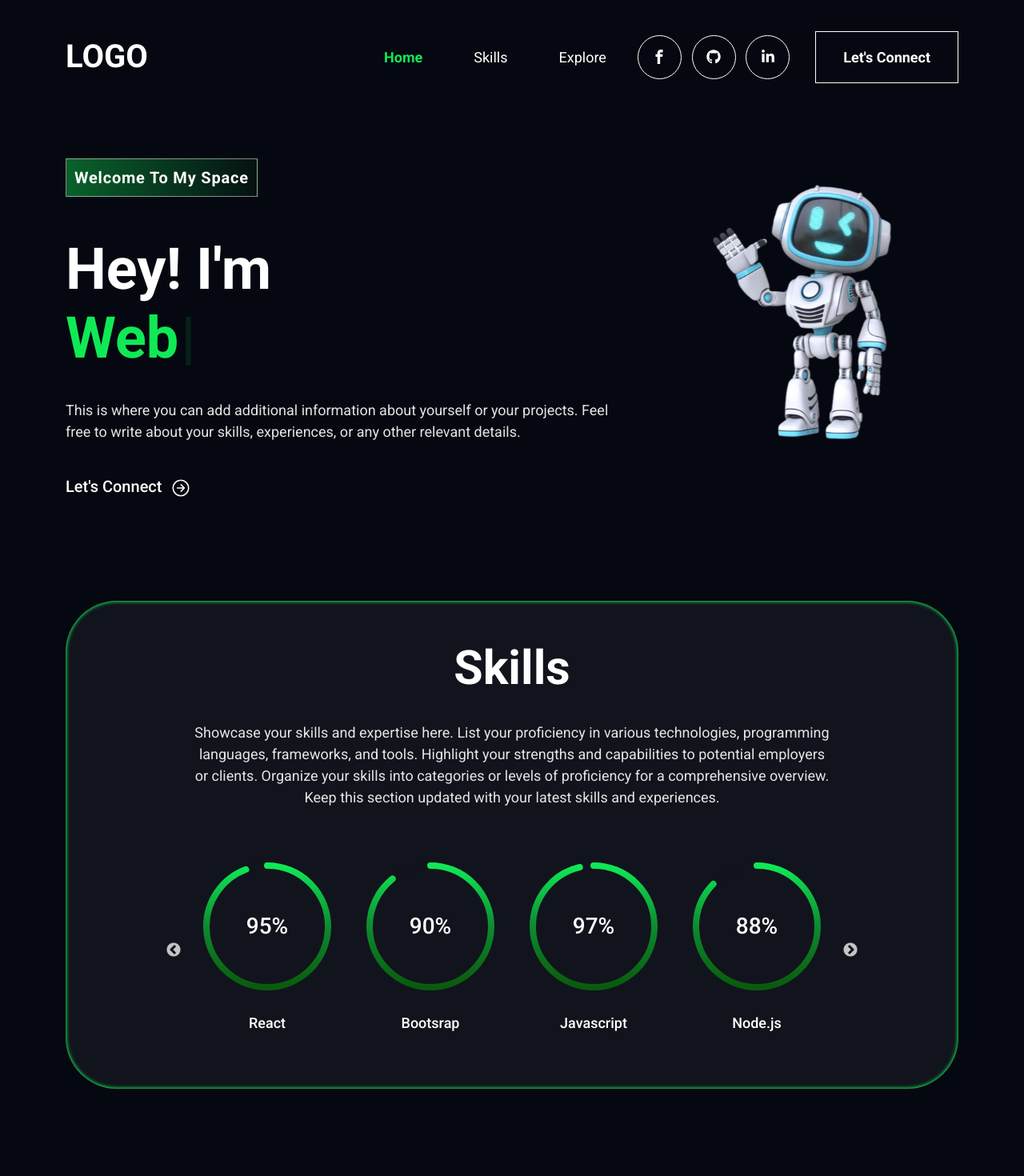
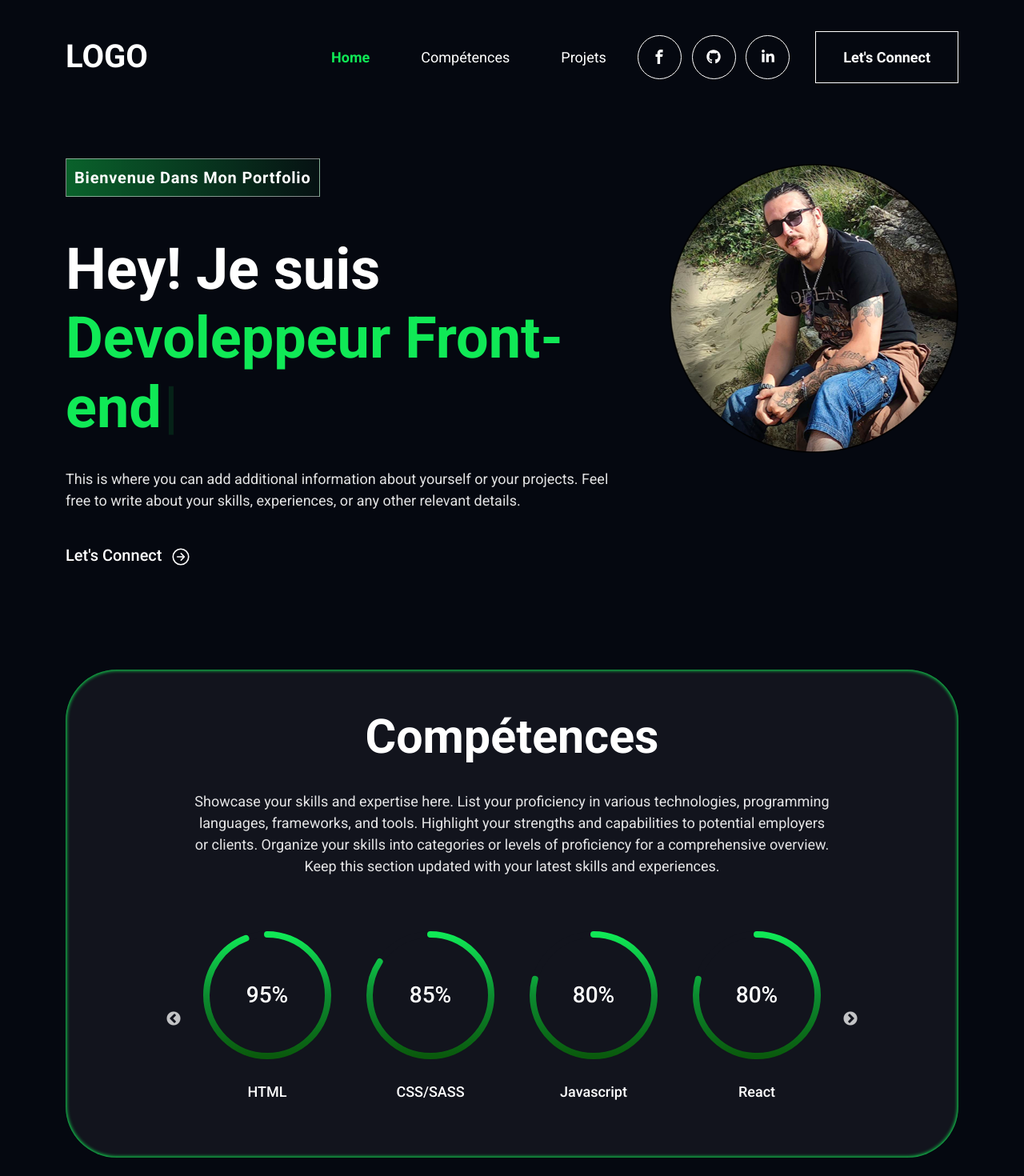
Before and after one commit to lozor41/Portfolio, a React (Create React App) app: page / in a window 1280 px wide. Shown: the top 1470 px of the page at 80% size. Built offline with nearby package versions, Linux system fonts and the light colour scheme.

Commit message:
First modif

```diff
--- a/src/components/Header.js
+++ b/src/components/Header.js
@@ -45,13 +45,13 @@ export default function Header() {
                                 className={activeLink === 'skills' ? "active links" : "links"}
                                 href="#skills"
                                 onClick={() => linkClick('skills')}>
-                                Skills
+                                Compétences
                             </Nav.Link>
                             <Nav.Link
                                 className={activeLink === 'explore' ? "active links" : "links"}
                                 href="#explore"
                                 onClick={() => linkClick('explore')}>
-                                Explore
+                                Projets
                             </Nav.Link>
                         </Nav>
                         <Nav className="social-icons">
--- a/src/components/Home.js
+++ b/src/components/Home.js
@@ -1,14 +1,14 @@
 import React from 'react'
-import homeImg from '../assets/robo-wave-removebg-preview.png'
+import homeImg from '../assets/Pierrerond512.png'
 import { useTypewriter, Cursor } from 'react-simple-typewriter'
 import { IoArrowForwardCircleOutline } from "react-icons/io5";
 
 
 export default function Home() {
     const [text] = useTypewriter({
-        words: ['Maher Ahmed', 'Web Developer', 'Front End Developer'],
+        words: ['Pierre Delvacque', 'Devoleppeur Front-end'],
         loop: {},
-        typeSpeed: 80
+        typeSpeed: 60
     })
 
     return (
@@ -17,8 +17,8 @@ export default function Home() {
                 <div className='row g-3'>
                     <div className='col-lg-8 col-12'>
                         <div className='main-text'>
-                            <span className='welcome'>Welcome to my space</span>
-                            <h1>Hey! I'm <br />
+                            <span className='welcome'>Bienvenue dans mon portfolio</span>
+                            <h1>Hey! Je suis <br />
                                 <span> {text}</span>
                                 <span><Cursor /></span>
                             </h1>
--- a/src/components/Skills.js
+++ b/src/components/Skills.js
@@ -39,7 +39,7 @@ export default function Skills() {
         <section id='skills'>
             <div className="container">
                 <div className='skills-container'>
-                    <h2>Skills</h2>
+                    <h2>Compétences</h2>
                     <p>Showcase your skills and expertise here. List your proficiency in various technologies, programming languages, frameworks, and tools.
                         Highlight your strengths and capabilities to potential employers or clients.
                         Organize your skills into categories or levels of proficiency for a comprehensive overview.
@@ -62,13 +62,13 @@ export default function Skills() {
                                         }}
                                     />
                                 </div>
-                                <h5>React</h5>
+                                <h5>HTML</h5>
                             </div>
                             <div className="item">
                                 <div className='cir-bar cir-bar-size'>
-                                    <h3>90%</h3>
+                                    <h3>85%</h3>
                                     <Circle
-                                        percent={90}
+                                        percent={85}
                                         strokeLinecap="round"
                                         strokeWidth={5}
                                         trailWidth={5}
@@ -80,13 +80,13 @@ export default function Skills() {
                                         }}
                                     />
                                 </div>
-                                <h5>Bootsrap</h5>
+                                <h5>CSS/SASS</h5>
                             </div>
                             <div className="item">
                                 <div className='cir-bar cir-bar-size'>
-                                    <h3>97%</h3>
+                                    <h3>80%</h3>
                                     <Circle
-                                        percent={97}
+                                        percent={80}
                                         strokeLinecap="round"
                                         strokeWidth={5}
                                         trailWidth={5}
@@ -102,9 +102,9 @@ export default function Skills() {
                             </div>
                             <div className="item">
                                 <div className='cir-bar cir-bar-size'>
-                                    <h3>88%</h3>
+                                    <h3>80%</h3>
                                     <Circle
-                                        percent={88}
+                                        percent={80}
                                         strokeLinecap="round"
                                         strokeWidth={5}
                                         trailWidth={5}
@@ -116,13 +116,13 @@ export default function Skills() {
                                         }}
                                     />
                                 </div>
-                                <h5>Node.js</h5>
+                                <h5>React</h5>
                             </div>
                             <div className="item">
                                 <div className='cir-bar cir-bar-size'>
-                                    <h3>83%</h3>
+                                    <h3>75%</h3>
                                     <Circle
-                                        percent={83}
+                                        percent={75}
                                         strokeLinecap="round"
                                         strokeWidth={5}
                                         trailWidth={5}
@@ -134,7 +134,7 @@ export default function Skills() {
                                         }}
                                     />
                                 </div>
-                                <h5>UI/UX</h5>
+                                <h5>Redux</h5>
                             </div>
                         </Slider>
                     </div>
```
Also changed, not shown: src/assets/Pierre512.webp (added), src/assets/Pierrerond512.png (added).
